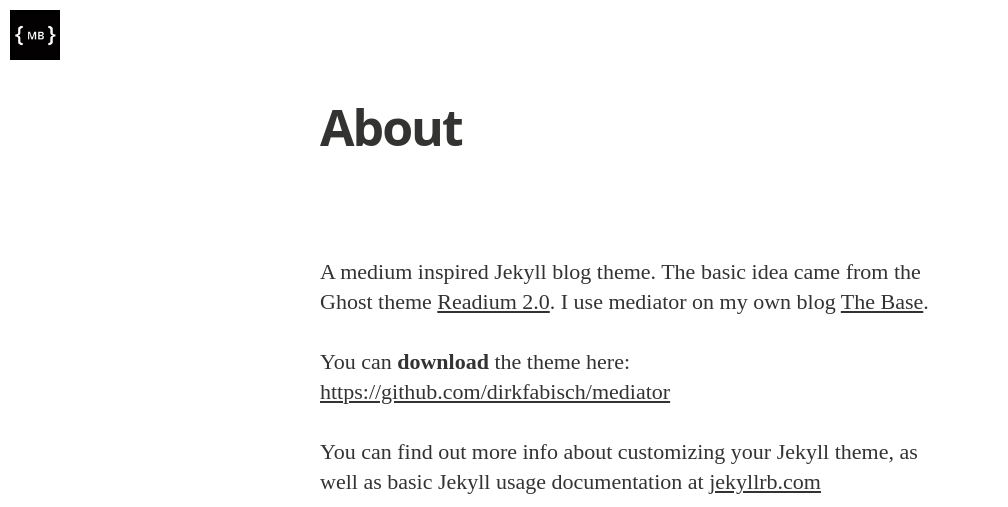
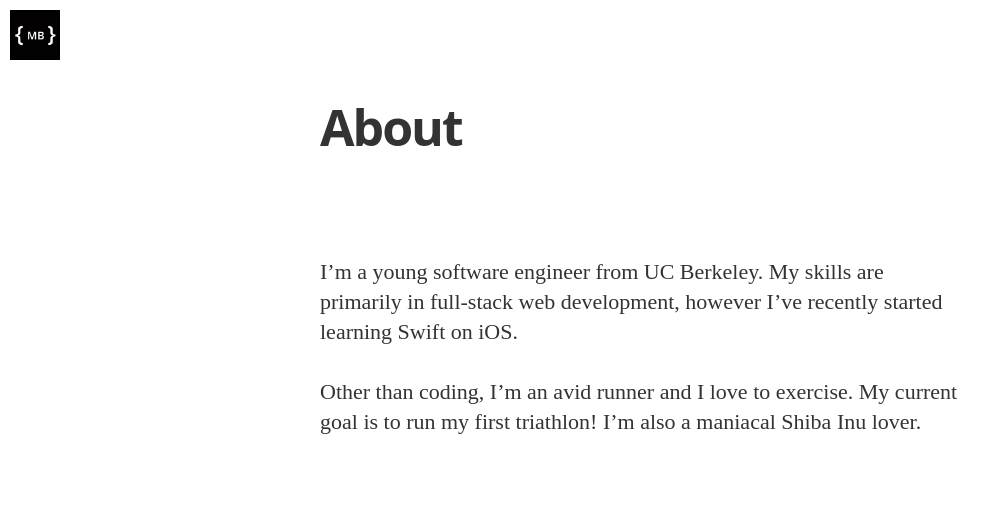
Before and after one commit to cal-a-mari/mbatilando.github.io, a Jekyll site: the page built from about.md, in a window 1280 px wide, cut to the strip 0-507 px from the top of the page. Shown: the whole strip, without its empty margins (0-1008 px from the left). Built offline with Jekyll 4.4.1, drawn with Linux system fonts in a browser that asks for light colours; nearby versions of some CDN libraries; some web fonts are replaced; Markdown is read by kramdown in place of the engine named in the settings; some of the changed text lies outside the part shown.

Commit message:
Edit About Me

```diff
--- a/about.md
+++ b/about.md
@@ -3,15 +3,6 @@ layout: page
 title: About
 permalink: /about/
 ---
+I'm a young software engineer from UC Berkeley. My skills are primarily in full-stack web development, however I've recently started learning Swift on iOS.
 
-A medium inspired Jekyll blog theme. The basic idea came from the Ghost theme
-[Readium 2.0](http://www.svenread.com/readium-ghost-theme/). I use mediator on my own blog [The Base](blog.base68.com).
-
-You can **download** the theme here:
-[https://github.com/dirkfabisch/mediator](https://github.com/dirkfabisch/mediator)
-
-You can find out more info about customizing your Jekyll theme, as well as basic Jekyll usage documentation at [jekyllrb.com](http://jekyllrb.com/)
-
-You can find the source code for the Jekyll new theme at: [github.com/jglovier/jekyll-new](https://github.com/jglovier/jekyll-new)
-
-You can find the source code for Jekyll at [github.com/jekyll/jekyll](https://github.com/jekyll/jekyll)
+Other than coding, I'm an avid runner and I love to exercise. My current goal is to run my first triathlon! I'm also a maniacal Shiba Inu lover.
```
